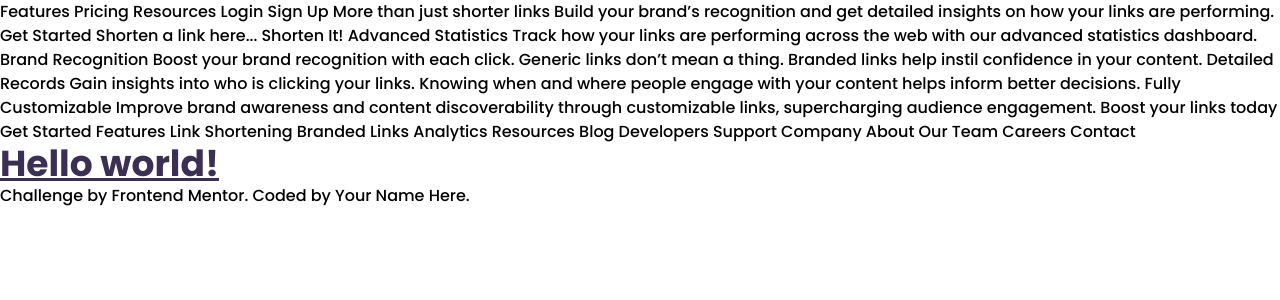
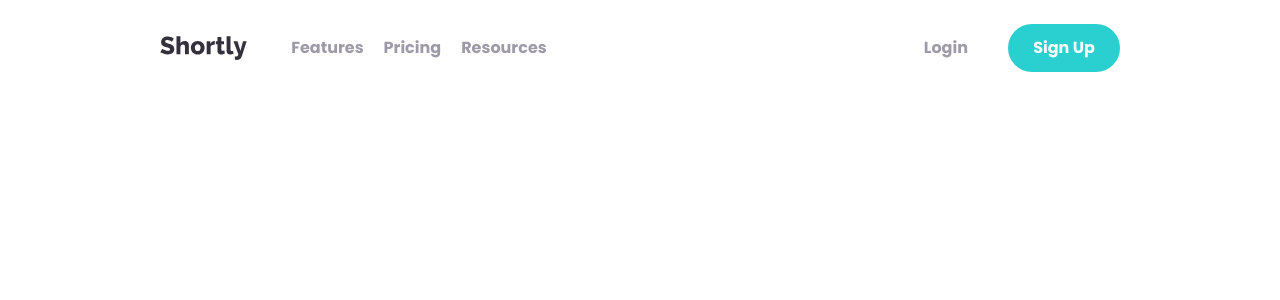
Before and after one commit to atmahana/shortly-url, a React (Vite) app: page / in a window 1280 px wide. Shown: the top 300 px of the page. Built offline with nearby package versions, Linux system fonts and the light colour scheme.

Commit message:
added navbar

```diff
--- a/index.html
+++ b/index.html
@@ -12,7 +12,7 @@
 </head>
 
 <body>
-  Features
+  <!-- Features
   Pricing
   Resources
 
@@ -71,12 +71,12 @@
   About
   Our Team
   Careers
-  Contact
+  Contact -->
   <div id="root"></div>
-  <div class="attribution">
+  <!-- <div class="attribution">
     Challenge by <a href="https://www.frontendmentor.io?ref=challenge" target="_blank">Frontend Mentor</a>.
     Coded by <a href="#">Your Name Here</a>.
-  </div>
+  </div> -->
   <script type="module" src="/src/main.jsx"></script>
 </body>
 
--- a/src/App.jsx
+++ b/src/App.jsx
@@ -1,7 +1,7 @@
+import Header from "./components/Header/Header";
+
 export default function App() {
   return (
-    <h1 className="text-4xl text-secondary-500 font-bold underline">
-      Hello world!
-    </h1>
+    <Header/>
   )
 }
--- /dev/null
+++ b/src/components/Header/HamburgerIcon.jsx
@@ -0,0 +1,44 @@
+import { useState } from "react";
+
+function HamburgerIcon({ classes, onClick, isOpen }) {
+
+  const genericHamburgerLine = `h-[3px] w-6 my-[3px] bg-neutral-300 transition ease transform duration-300`;
+
+  const clickHandler = () => {
+    onClick();
+  }
+
+  return (
+    <button
+      data-collapse-toggle="navbar-default"
+      type="button"
+      className={`flex flex-col h-10 w-10 rounded justify-center items-center group ${classes}`}
+      onClick={clickHandler}
+      aria-controls="navbar-default"
+      aria-expanded="false"
+    >
+      <span className="sr-only">Open main menu</span>
+      <div
+        className={`${genericHamburgerLine} ${
+          isOpen
+            ? "rotate-45 translate-y-2 group-hover:opacity-100"
+            : "group-hover:opacity-100"
+        }`}
+      />
+      <div
+        className={`${genericHamburgerLine} ${
+          isOpen ? "opacity-0" : "group-hover:opacity-100"
+        }`}
+      />
+      <div
+        className={`${genericHamburgerLine} ${
+          isOpen
+            ? "-rotate-45 -translate-y-2.5 group-hover:opacity-100"
+            : "group-hover:opacity-100"
+        }`}
+      />
+    </button>
+  );
+}
+
+export default HamburgerIcon;
--- /dev/null
+++ b/src/components/Header/Header.jsx
@@ -0,0 +1,83 @@
+import Logo from "../../assets/logo.svg";
+import HamburgerIcon from "./HamburgerIcon";
+import { useEffect, useState } from "react";
+
+const LINKS = [
+  { name: "Features", path: "/" },
+  { name: "Pricing", path: "/" },
+  { name: "Resources", path: "/" },
+];
+
+const AUTH = [
+  { name: "Login", path: "/" },
+  { name: "Sign Up", path: "/" },
+];
+
+function Header() {
+  const [isOpen, setIsOpen] = useState(false);
+  const [windowSize, setWindowSize] = useState([
+    window.innerWidth,
+    window.innerHeight,
+  ]);
+
+  useEffect(() => {
+    const handleWindowResize = () => {
+      setWindowSize([window.innerWidth, window.innerHeight]);
+    };
+
+    window.addEventListener("resize", handleWindowResize);
+
+    return () => {
+      window.removeEventListener("resize", handleWindowResize);
+    };
+  }, []);
+
+  const clickHandler = () => {
+    setIsOpen(() => !isOpen);
+  };
+
+  return (
+    <header>
+      <nav className="bg-transparent w-full fixed text-lg lg:text-base">
+        <div className="flex flex-col lg:flex-row lg:justify-start gap-6 lg:gap-9 lg:items-center mx-auto px-6 lg:px-40 py-10 lg:py-0">
+          <a href="#" className="flex items-center">
+            <img src={Logo} className="mr-3 h-6" alt="Shortly Logo" />
+          </a>
+          <HamburgerIcon
+            classes="lg:hidden absolute right-4 top-9 cursor-pointer"
+            onClick={clickHandler}
+            isOpen={isOpen}
+          />
+          <div
+            className={`absolute w-[90%] lg:static flex flex-col lg:flex-row lg:bg-transparent rounded-3xl lg:rounded-none lg:justify-between lg:w-full py-6 lg:py-2 bg-secondary-500 transition-all duration-500 ease-in-out ${
+              isOpen && windowSize[0] < 1024
+                ? "top-24 left-1/2 -translate-x-1/2"
+                : "left-[500px] scale-0 top-[-100px] opacity-0"
+            } ${windowSize[0] >= 1024 ? "scale-100 opacity-100" : ""}`}
+          >
+            <ul className="flex flex-col lg:flex-row lg:gap-5 items-center px-2">
+              {LINKS.map((link) => (
+                <li
+                  key={link.name}
+                  className="my-6 lg:my-0 font-bold text-neutralCustom-300 hover:text-neutralCustom-900"
+                >
+                  <a href={link.path}>{link.name}</a>
+                </li>
+              ))}
+            </ul>
+            <div className="flex flex-col lg:flex-row border-t-[1px] lg:border-none w-10/12 self-center border-secondary-300 justify-between lg:justify-end lg:gap-10 items-center">
+              <a href="/" className="text-neutralCustom-300 hover:text-neutralCustom-900 font-bold my-4">
+                Login
+              </a>
+              <button className="bg-primary-500 px-7 py-3 lg:px-0 rounded-full w-full lg:w-28 font-bold text-white hover:bg-primary-200 my-4">
+                Sign Up
+              </button>
+            </div>
+          </div>
+        </div>
+      </nav>
+    </header>
+  );
+}
+
+export default Header;
--- a/tailwind.config.js
+++ b/tailwind.config.js
@@ -2,23 +2,28 @@
 export default {
   content: ["./index.html", "./src/**/*.{js,ts,jsx,tsx}"],
   theme: {
+    extend: {
+      width: {
+        25: "6.5rem",
+      },
       colors: {
         primary: {
           200: "#95e7e7",
           500: "#2acfcf",
         },
         secondary: {
-        500: '#3b3054',
+          300: "#625976",
+          500: "#3b3054",
         },
-      neutral: {
+        danger: "hsl(0, 87%, 67%)",
+        neutralCustom: {
           200: "hsl(0, 0%, 75%)",
           300: "hsl(257, 7%, 63%)",
           700: "hsl(255, 11%, 22%)",
           900: "hsl(260, 8%, 14%)",
         },
-      danger: "hsl(0, 87%, 67%)",
       },
-    extend: {},
+    },
   },
   plugins: [],
 };
```
Lines whose indentation alone changed are shown as unchanged.
